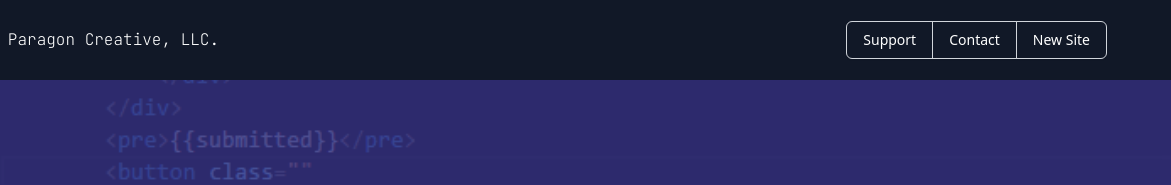
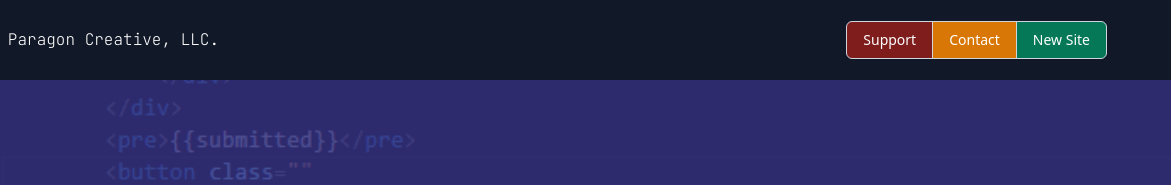
Before and after one commit to Paragon-Creative-LLC/ParagonCreative-Site, a plain HTML site: page Index.html in a window 1280 px wide. Shown: the top 185 px of the page, 109-1280 px from the left. Drawn offline with nearby package versions, Linux system fonts and the light colour scheme.

Commit message:
Update Index.html

```diff
--- a/Index.html
+++ b/Index.html
@@ -51,13 +51,13 @@
       <nav>
         <ul class="lg:flex items-center justify-between text-base text-white pt-4 lg:pt-0">
 <span class="relative z-0 inline-flex shadow-sm rounded-md">
-  <button type="button" class="relative inline-flex items-center px-4 py-2 rounded-l-md border border-gray-300 bg-gray-900 text-sm font-medium text-white focus:z-10 focus:outline-none focus:ring-1 focus:ring-indigo-500 focus:border-indigo-500">
+  <button type="button" class="relative inline-flex items-center px-4 py-2 rounded-l-md border border-gray-300 bg-red-900 text-sm font-medium text-white focus:z-10 focus:outline-none focus:ring-1 focus:ring-indigo-500 focus:border-indigo-500">
     Support
   </button>
-  <button type="button" class="-ml-px relative inline-flex items-center px-4 py-2 border border-gray-300 bg-gray-900 text-sm font-medium text-white focus:z-10 focus:outline-none focus:ring-1 focus:ring-indigo-500 focus:border-indigo-500">
+  <button type="button" class="-ml-px relative inline-flex items-center px-4 py-2 border border-gray-300 bg-yellow-600 text-sm font-medium text-white focus:z-10 focus:outline-none focus:ring-1 focus:ring-indigo-500 focus:border-indigo-500">
     Contact
   </button>
-  <button type="button" class="-ml-px relative inline-flex items-center px-4 py-2 rounded-r-md border border-gray-300 bg-gray-900 text-sm font-medium text-white focus:z-10 focus:outline-none focus:ring-1 focus:ring-indigo-500 focus:border-indigo-500">
+  <button type="button" class="-ml-px relative inline-flex items-center px-4 py-2 rounded-r-md border border-gray-300 bg-green-700 text-sm font-medium text-white focus:z-10 focus:outline-none focus:ring-1 focus:ring-indigo-500 focus:border-indigo-500">
     New Site
   </button>
 </span>
```
